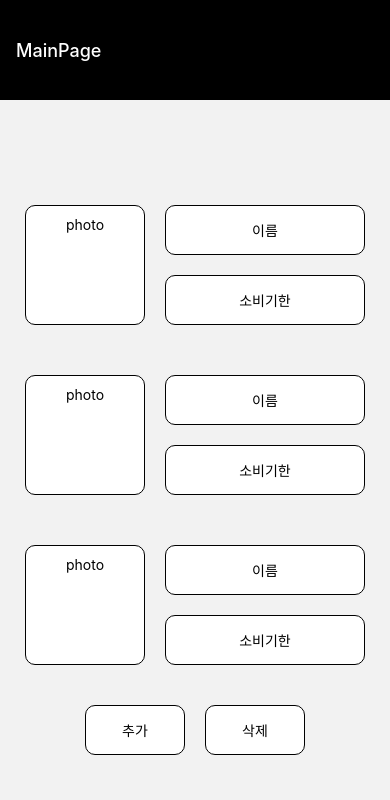
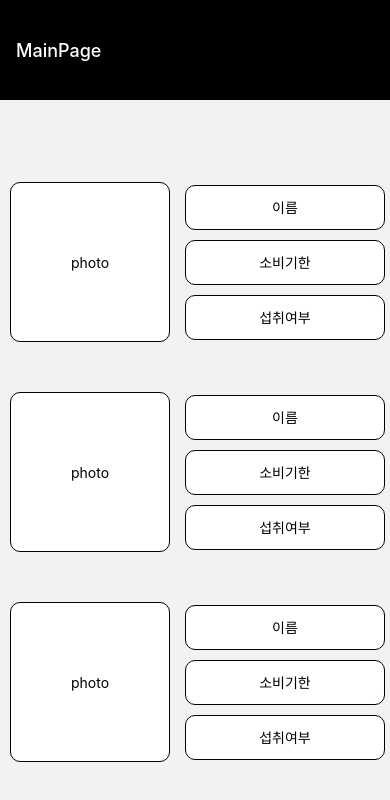
Before and after one commit to ihoek/App-PillBell, a React Native app: screen /MainPage in a window 390 px wide. Shown: the top 800 px of the page. Built offline with nearby package versions, Linux system fonts and the light colour scheme.

Commit message:
nine commit

```diff
--- a/App.js
+++ b/App.js
@@ -1,6 +1,4 @@
 import React from 'react'
-//import MainPage from './pages/main_page';
-//import ContentPage from './pages/content_page'
 import { StatusBar } from 'expo-status-bar'
 
 import { NavigationContainer } from '@react-navigation/native'
@@ -23,6 +21,3 @@ export default function App() {
     </ImageProvider>
   );
 }
-
-//return (<MainPage/>)
-//return (<ContentPage/>)
--- a/pages/content_page_one.js
+++ b/pages/content_page_one.js
@@ -39,10 +39,6 @@ export default function ContentPageOne({navigation}) {
 
     // 사진 저장을 위한 상태 변수
     const { photoUri, setPhotoUri } = useContext(ImageContext);
-
-    //갤러리
-    const [image, setImage] = useState(null);
-
 
 
     useEffect(() => {
@@ -164,6 +160,7 @@ export default function ContentPageOne({navigation}) {
             photoUri: photoUri,
             name: Nametext,
             data: Datetext,
+            check : Checktext
         });
     };
 
@@ -447,8 +444,4 @@ const styles = StyleSheet.create({
     width: '100%',
     height: '100%',
   },
-  image: {
-    width: 200,
-    height: 200,
-  },
 });
--- a/pages/main_page.js
+++ b/pages/main_page.js
@@ -1,15 +1,12 @@
-import { StatusBar } from 'expo-status-bar';
 import React, { useEffect, useState } from 'react';
 import { StyleSheet, Text, View, TouchableOpacity, Image} from 'react-native';
 
 export default function MainPage({navigation,route}) {
-  const { photoUri, name, data} = route.params || {};
+  const { photoUri, name, data, check} = route.params || {};
 
 
   return (
     <View style={styles.container}>
-      <View style={styles.top_container}></View>
-      <View style={styles.body_container}>
         <View style={styles.choicelabel}>
           <TouchableOpacity style={styles.photo_button} onPress={() => { navigation.navigate('ContentPageOne') }}>
             {photoUri ? (<Image source={{ uri: photoUri }} style={styles.photoImage} />) : (<Text>photo</Text>)}
@@ -17,6 +14,7 @@ export default function MainPage({navigation,route}) {
           <View  style={styles.choicecontent}>
             <View style={styles.choicetext}><Text>{name || "이름"}</Text></View>
             <View style={styles.choicetext}><Text>{data || "소비기한"}</Text></View>
+            <View style={styles.choicetext}><Text>{check || "섭취여부"}</Text></View>
           </View>
         </View>
         <View style={styles.choicelabel}>
@@ -24,6 +22,7 @@ export default function MainPage({navigation,route}) {
           <View  style={styles.choicecontent}>
             <View style={styles.choicetext}><Text>이름</Text></View>
             <View style={styles.choicetext}><Text>소비기한</Text></View>
+            <View style={styles.choicetext}><Text>섭취여부</Text></View>
           </View>
         </View>
         <View style={styles.choicelabel}>
@@ -31,18 +30,9 @@ export default function MainPage({navigation,route}) {
           <View  style={styles.choicecontent}>
             <View style={styles.choicetext}><Text>이름</Text></View>
             <View style={styles.choicetext}><Text>소비기한</Text></View>
+            <View style={styles.choicetext}><Text>섭취여부</Text></View>
           </View>
         </View>
-      </View>
-
-
-      <View style={styles.footer_container}>
-        <View style={styles.footer_containerlabel}>
-        <TouchableOpacity style={styles.footer_button}><Text>추가</Text></TouchableOpacity>
-        <TouchableOpacity style={styles.footer_button}><Text>삭제</Text></TouchableOpacity>
-        </View>
-
-      </View>
     </View>
   );
 }
@@ -50,21 +40,8 @@ export default function MainPage({navigation,route}) {
 const styles = StyleSheet.create({
   container: {
     flex: 1,
-    //backgroundColor: '#fff',
-  },
-  top_container: {
-    flex:1,
-    //backgroundColor:"yellow"
-  },
-  body_container: {
-    flex:7,
-    //backgroundColor:"green",
     alignItems: 'center',
     justifyContent: 'center',
-  },
-  footer_container : {
-    flex:2,
-    //backgroundColor:"blue"
   },
   choicelabel : {
     flexDirection:"row",
@@ -74,10 +51,11 @@ const styles = StyleSheet.create({
   },
   photo_button : {
     alignItems: 'center',
+    justifyContent: 'center',
     backgroundColor: "white",
-    padding: 10,
-    width : 120,
-    height : 120,
+    padding: 5,
+    width : 160,
+    height : 160,
     borderColor:'#000',
     borderWidth:1,
     borderRadius:10,
@@ -88,11 +66,11 @@ const styles = StyleSheet.create({
     justifyContent: 'center',
     backgroundColor : "white",
     width : 200,
-    height : 50,
+    height : 45,
     borderColor:'#000',
     borderWidth:1,
     borderRadius:10,
-    margin:10,
+    margin:5,
   },
   footer_containerlabel : {
     flexDirection:"row",
```
